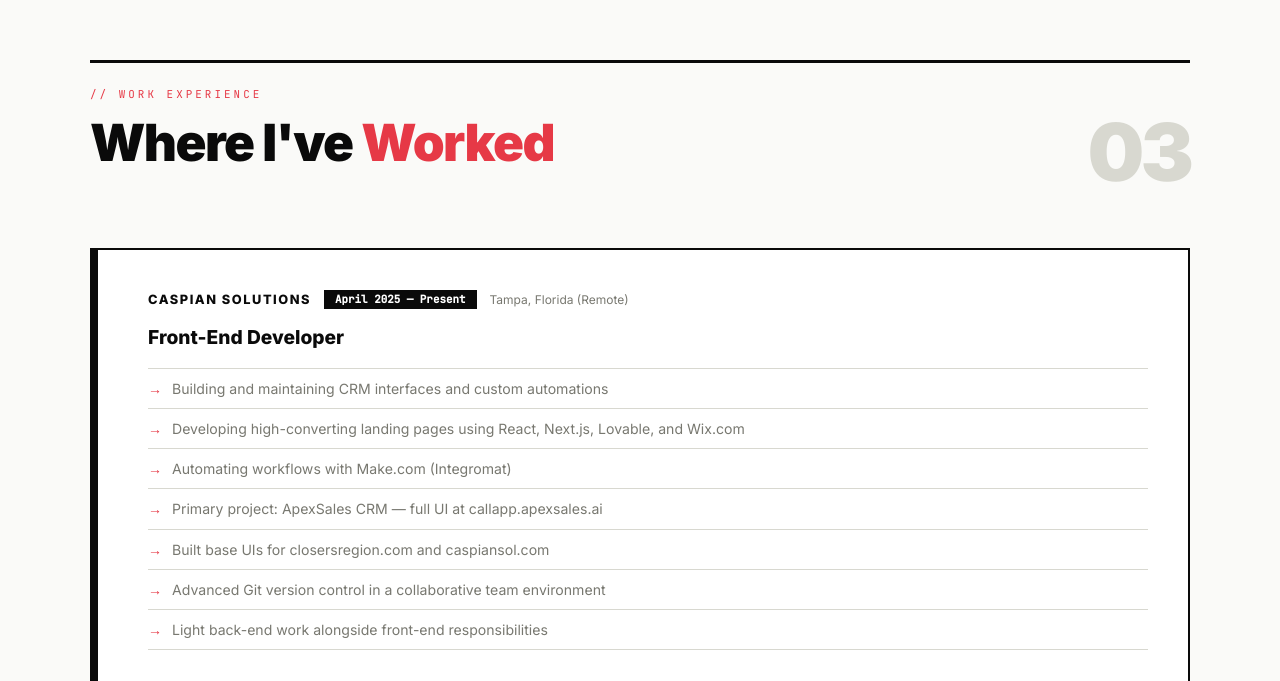
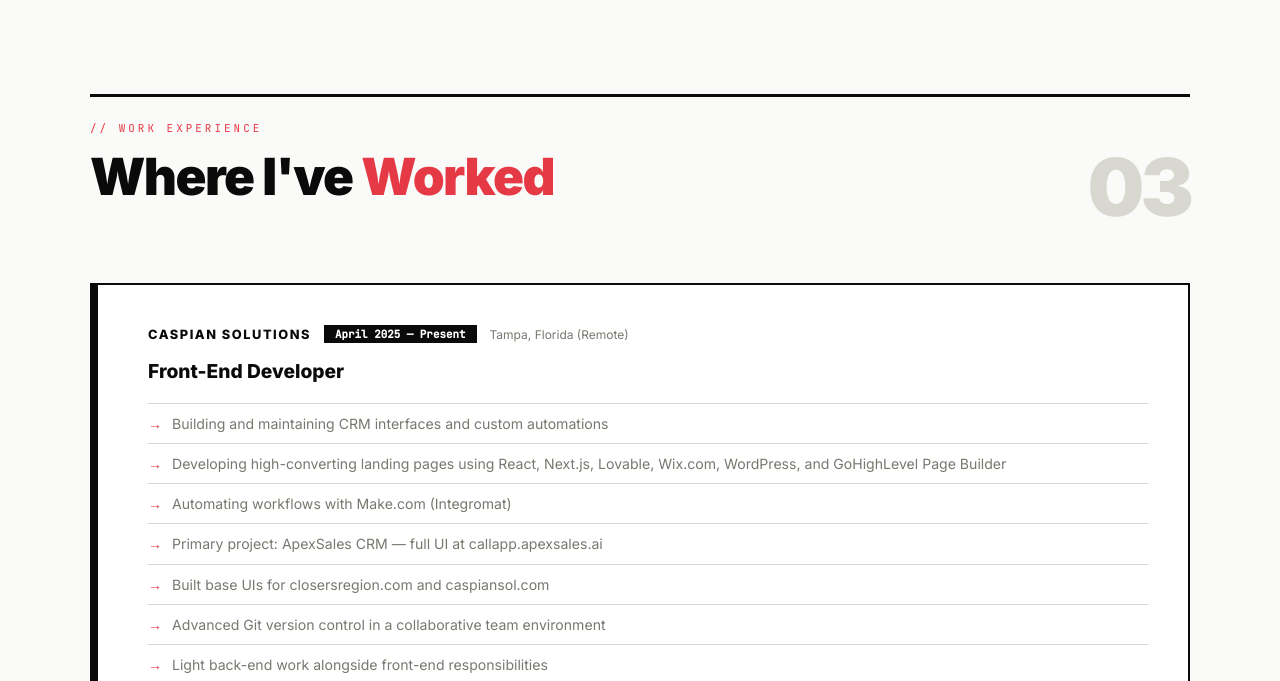
Before and after one commit to DrShizofren/Portfolio, a Next.js app: page / in a window 1280 px wide. Shown: the part 3117-3798 px from the top of the page. Built offline with nearby package versions, Linux system fonts and the light colour scheme.

Commit message:
some experinence added

```diff
--- a/src/components/Experience.js
+++ b/src/components/Experience.js
@@ -1,6 +1,6 @@
 const bullets = [
   'Building and maintaining CRM interfaces and custom automations',
-  'Developing high-converting landing pages using React, Next.js, Lovable, and Wix.com',
+  'Developing high-converting landing pages using React, Next.js, Lovable, Wix.com, WordPress, and GoHighLevel Page Builder',
   'Automating workflows with Make.com (Integromat)',
   'Primary project: ApexSales CRM — full UI at callapp.apexsales.ai',
   'Built base UIs for closersregion.com and caspiansol.com',
--- a/src/components/Skills.js
+++ b/src/components/Skills.js
@@ -22,7 +22,7 @@
     color: 'pink',
     tags: [
       { label: 'Make.com' }, { label: 'CRM Customization' }, { label: 'CRM Integration' }, { label: 'Lovable' },
-      { label: 'Wix.com' }, { label: 'Figma' }, { label: 'Git' }, { label: 'GitHub' }, { label: 'GitLab' }, { label: 'VS Code' }, { label: 'Chrome Extensions' },
+      { label: 'Wix.com' }, { label: 'WordPress' }, { label: 'GoHighLevel' }, { label: 'Figma' }, { label: 'Git' }, { label: 'GitHub' }, { label: 'GitLab' }, { label: 'VS Code' }, { label: 'Chrome Extensions' },
     ],
   },
   {
```
